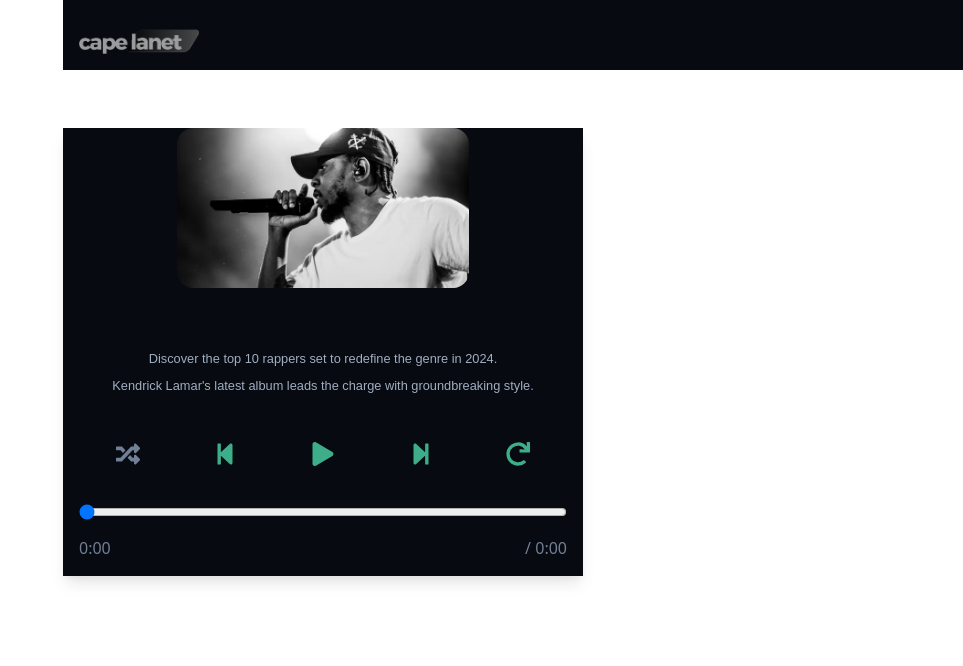
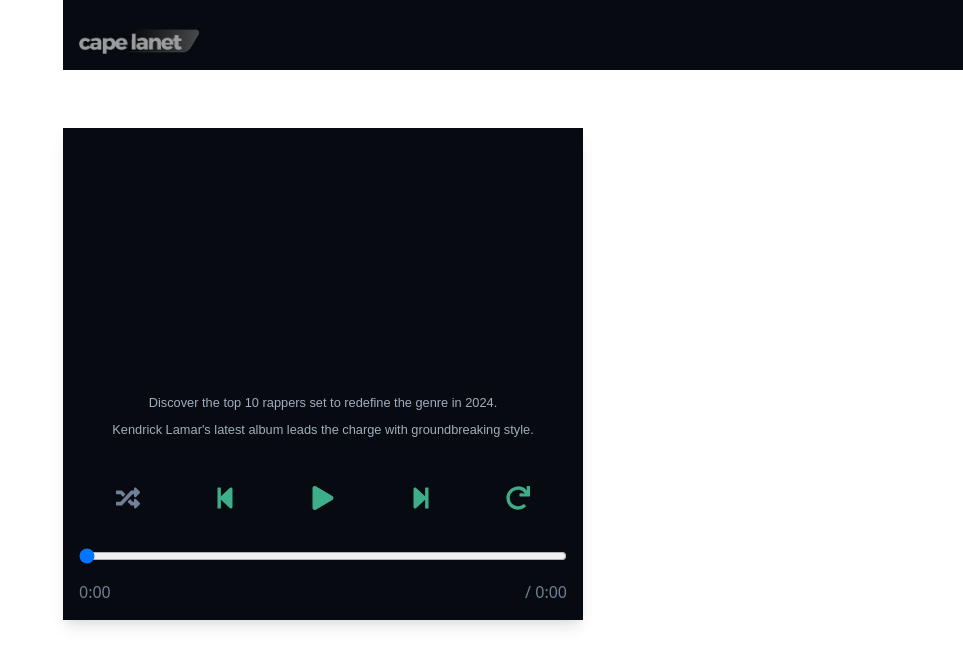
Before and after one commit to Techyana/capelanet-blog, a React (Vite) app: page /track in a window 1280 px wide. Shown: the top 666 px of the page, without its empty margins (317-1280 px from the left). Built offline with nearby package versions, Linux system fonts and the light colour scheme.

Commit message:
Installed react-loading-skeleton
For placeholders when loading pages/screens also installed react-lazy-load-image-component for lazy loading images: Track.tsx

```diff
--- a/package.json
+++ b/package.json
@@ -17,6 +17,8 @@
     "react": "^18.3.1",
     "react-dom": "^18.3.1",
     "react-icons": "^5.3.0",
+    "react-lazy-load-image-component": "^1.6.2",
+    "react-loading-skeleton": "^3.5.0",
     "react-router-dom": "^7.0.1",
     "sass": "^1.81.0"
   },
--- a/src/components/Track/Track.tsx
+++ b/src/components/Track/Track.tsx
@@ -4,6 +4,8 @@
 import TrackInfo from '../TrackInfo/TrackInfo';
 import styles from './Track.module.scss';
 import defaultImage from './KendrickLamar-01.webp';
+import Skeleton from 'react-loading-skeleton';
+import 'react-loading-skeleton/dist/skeleton.css';
 
 interface TrackProps {
   title: string;
@@ -20,6 +22,7 @@
   const [duration, setDuration] = useState(0);
   const [isShuffleOn, setIsShuffleOn] = useState(false);
   const [repeatMode, setRepeatMode] = useState<'off' | 'repeat' | 'repeat-one'>('off');
+  const [isLoading, setIsLoading] = useState(true);
 
   const togglePlayPause = () => {
     if (audioRef.current) {
@@ -67,7 +70,11 @@
 
   return (
     <div className={styles['track-card']}>
-      <TrackImage imageUrl={imageUrl} defaultImage={defaultImage} title={title} />
+      {isLoading ? (
+        <Skeleton height={200} />
+      ) : (
+        <TrackImage imageUrl={imageUrl} defaultImage={defaultImage} title={title} />
+      )}
       <TrackInfo title={title} artist={artist} facts={facts} />
       <TrackControls
         isPlaying={isPlaying}
@@ -99,6 +106,7 @@
         src={audioUrl}
         onTimeUpdate={handleTimeUpdate}
         onLoadedMetadata={handleLoadedMetadata}
+        onCanPlayThrough={() => setIsLoading(false)}
       />
     </div>
   );
```
Also changed, not shown: 1 other file (tests, documents, lock files or other folders).
